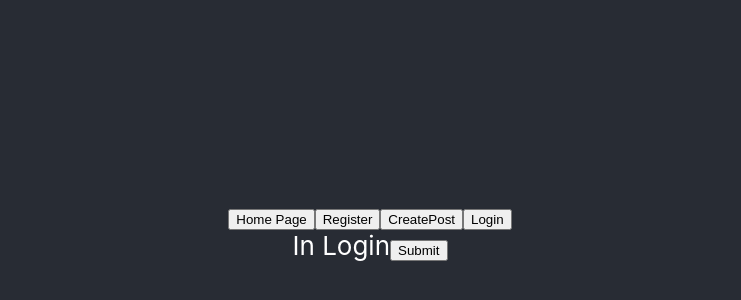
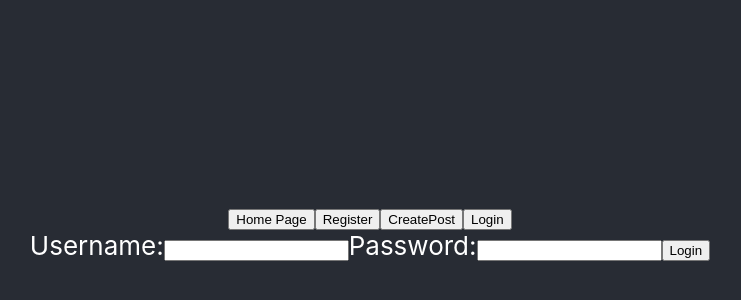
Before and after one commit to JasonGirouard/2104-UIC-RM-WEB-PT-strangers-things-kt-jg, a React (Create React App) app in the folder react-review-rep/: page /Login in a window 1280 px wide. Shown: the part 170-470 px from the top of the page, without its empty margins (270-1011 px from the left). Built offline with nearby package versions, Linux system fonts and the light colour scheme.

Commit message:
this code is not in working condition....that's what I'm trying to solve

```diff
--- a/react-review-rep/src/App.js
+++ b/react-review-rep/src/App.js
@@ -1,4 +1,5 @@
 import logo from "./logo.svg";
+import {StateProvider} from './state';
 import "./App.css";
 
 import {
@@ -20,6 +21,7 @@ import {
 
 function App() {
   return (
+    <StateProvider>
     <div className="App">
       <header className="App-header">
       <Route exact path = "/" component = {HomePage} />
@@ -36,6 +38,7 @@ function App() {
         {/* <SearchPosts /> */}
       </header>
     </div>
+    </StateProvider>
   );
 }
 
--- a/react-review-rep/src/components/Login.jsx
+++ b/react-review-rep/src/components/Login.jsx
@@ -1,20 +1,48 @@
-import React from "react";
-import {Link} from "react-router-dom";
+import React, { useEffect, useState } from "react";
+import { Link } from "react-router-dom";
 import NavBar from "./NavBar";
-import {LoginUser} from "./utils";
+import { LoginUser } from "./utils";
 
 const Login = () => {
+    const [username, setUsername] = useState("");
+    const [password, setPassword] = useState("");
 
-    return (
-        <div>
-            <NavBar />
-            In Login
-            <button onClick={() => {LoginUser()}}>
-                Submit
-            </button>
+    const onFormSubmit = (event) => {
+        event.preventDefault();
+        const creds = {
+            username,
+            password,
+        }
+        LoginUser(creds)
+    }
 
-        </div>
-    );
+    const updateUsername = (event) => {
+        setUsername(event.target.value)
+    }
+
+    const updatePassword = (event) => {
+        setPassword(event.target.value)
+    }
+
+  return (
+    <div>
+      <NavBar />
+      <form onSubmit={onFormSubmit}>
+        <label>
+          Username:
+          <input type="text" value={username} onChange={updateUsername} />
+        </label>
+        <label>
+          Password:
+          <input type="text" value={password} onChange={updatePassword} />
+        </label>
+
+        <button type="submit"> Login </button>
+      </form>
+
+
+    </div>
+  );
 };
 
 export default Login;
--- a/react-review-rep/src/components/Register.jsx
+++ b/react-review-rep/src/components/Register.jsx
@@ -1,20 +1,74 @@
-import React from "react";
+import React, { useEffect, useState, useContext} from "react";
 import {Link} from "react-router-dom";
 import NavBar from "./NavBar";
 import {RegisterUser} from "./utils";
 import ReactDOM from "react-dom";
+import { store } from "../state";
+
+const Register = () => {
+    const { state, dispatch } = useContext(store);
+
+
+    const [username, setUsername] = useState("");
+    const [password, setPassword] = useState("");
+
+    const onFormSubmit = (event) => {
+        event.preventDefault();
+        const creds = {
+            username,
+            password,
+        }
+        RegisterUser(creds)
+
+
+        // this should update the registerUserError array
+    //     dispatch({
+    //     type: "addResponses",
+    //     value: result // fix me
+    //   })
+
+    }
+
+    const updateUsername = (event) => {
+        setUsername(event.target.value)
+    }
+
+    const updatePassword = (event) => {
+        setPassword(event.target.value)
+    }
+
+useEffect(() => {
+    if(registerUserError !== ['']){
+        console.log('inside the user error log')
+        return <h2>Whoops, that's a dealbreaker</h2>
+    }
+
+// WHY DOESNT IT KNOW WHAT REGISTER USER ERROR IS WHEN ITS DEFINED IN THE state?
+}, registerUserError)
 
 
 
-const Register = () => {
+
+
+// note that we need a useEffect to update whenever errorMessage updates
+
 
     return (
         <div>
             <NavBar />
-            In Register
-            <button onClick={() => {RegisterUser()}}>
-                Submit
-            </button>
+
+            <form onSubmit={onFormSubmit}>
+        <label>
+          Username:
+          <input type="text" value={username} onChange={updateUsername} />
+        </label>
+        <label>
+          Password:
+          <input type="text" value={password} onChange={updatePassword} />
+        </label>
+
+        <button type="submit"> Login </button>
+      </form>
 
         </div>
     );
--- a/react-review-rep/src/components/utils/index.js
+++ b/react-review-rep/src/components/utils/index.js
@@ -1,8 +1,16 @@
-export function RegisterUser() {
-  console.log("testinRegisterUser");
+// username: JasonTGirouard
+// password: Girouard
+
+// REACT IS A FICKLE, WEAK MAN.
+// HOW IS THIS FUNCTION SUPPOSED TO PERSIST THE GLOBAL STATE. FUCKING HOW?
+
+
+
+export function RegisterUser(creds) {
+
 
   // I just took the sample call verbatim and placed a username and password there
-  fetch(
+  return fetch(
     "https://strangers-things.herokuapp.com/api/2104-UIC-RM-WEB-PT/users/register",
     {
       method: "POST",
@@ -11,33 +19,37 @@ export function RegisterUser() {
       },
       body: JSON.stringify({
         user: {
-          username: "JasonTGirouard",
-          password: "Girouard",
+          username: creds.username,
+          password: creds.password,
         },
       }),
     }
   )
     .then((response) => response.json())
     .then((result) => {
-      console.log(result);
+
+      console.log(result)
+      return result
+
+
     })
     .catch(console.error);
 }
 
-export function LoginUser() {
+export function LoginUser(creds) {
   console.log("test login User");
 
   // again I just took the sample call verbatim but placed my username/password
 
-  fetch("https://strangers-things.herokuapp.com/api/2104-UIC-RM-WEB-PT/users/login", {
+  return fetch("https://strangers-things.herokuapp.com/api/2104-UIC-RM-WEB-PT/users/login", {
     method: "POST",
     headers: {
       "Content-Type": "application/json",
     },
     body: JSON.stringify({
       user: {
-        username: "JasonTGirouard",
-        password: "Girouard",
+        username: creds.username,
+        password: creds.password,
       },
     }),
   })
--- /dev/null
+++ b/react-review-rep/src/state.jsx
@@ -0,0 +1,55 @@
+/* eslint-disable react/prop-types */
+import React, { createContext, useReducer } from "react";
+
+// Defining the starting point for our state
+const initialState = {
+    registerUserError: []
+    // Add new data to state here
+  };
+
+// Create context is gonna set the stage, giving us a component that'll
+//   contain all of our global data
+const store = createContext(initialState);
+const { Provider } = store;
+// { Provider, Consumer };
+
+// StateProvider is going to pass back a buffed-up version of the provider
+const StateProvider = ({ children }) => {
+  const [
+    // State is gonna contain all of our global data
+    state,
+    // Dispatch is going to be a function that updates our state
+    dispatch,
+  ] = useReducer((oldData, action) => {
+    // dispatch({
+    //   // The type of action we're going to be doing / the branch we want our switch case to take
+    //   type: "addFavoriteAnimal",
+    //   // The new value / any new information our app might need to do the above action
+    //   value: "www.animalURL.com",
+    // });
+
+    switch (action.type) {
+      case "addResponses": {
+        const newState = {
+          ...oldData,
+          registerUserError: [...oldData.registerUserError, action.value],
+        };
+        return newState;
+      }
+
+      // Add new state-changing methods here
+
+      default:
+        throw new Error();
+    }
+  }, initialState);
+
+  return <Provider value={{ state, dispatch }}>{children}</Provider>;
+};
+
+export { store, StateProvider };
+
+// case "deleteFavoriteAnimal": {
+//   // Code for deleting an animal
+//   return {};
+// }
```
